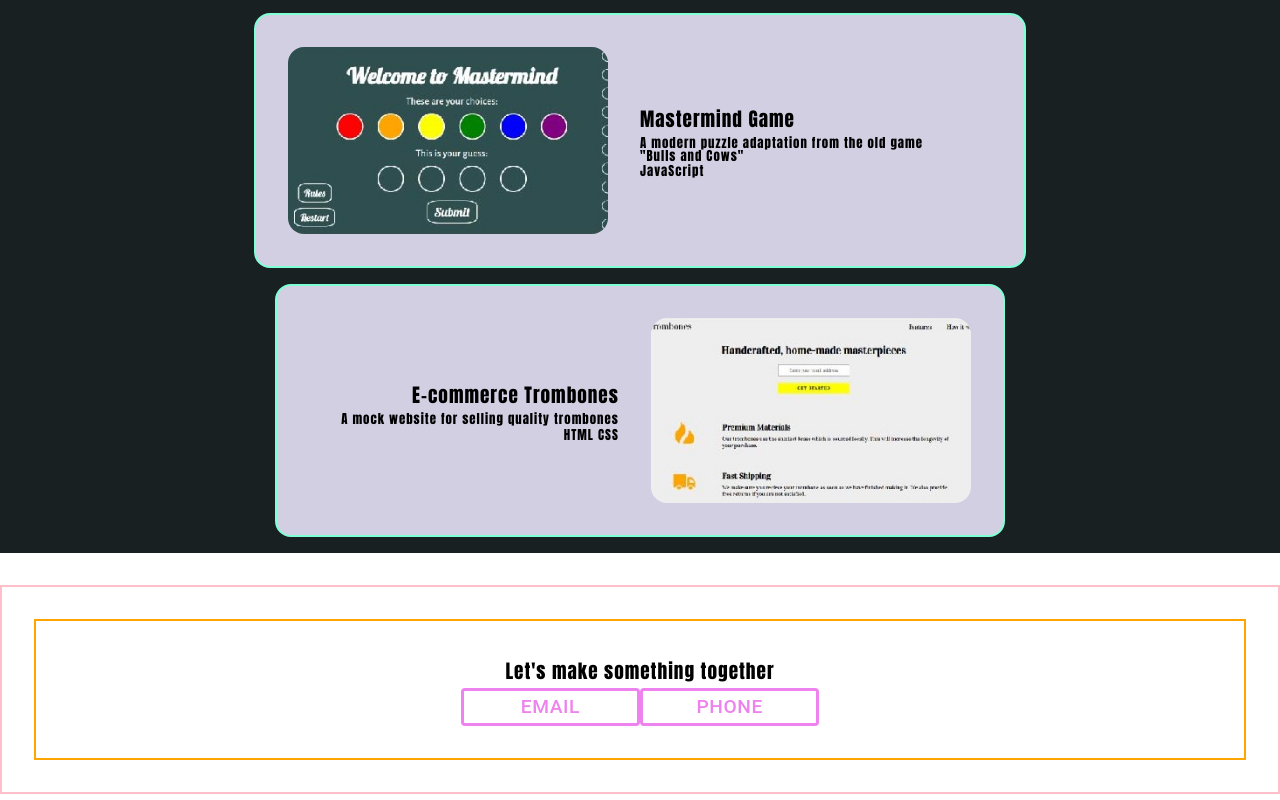
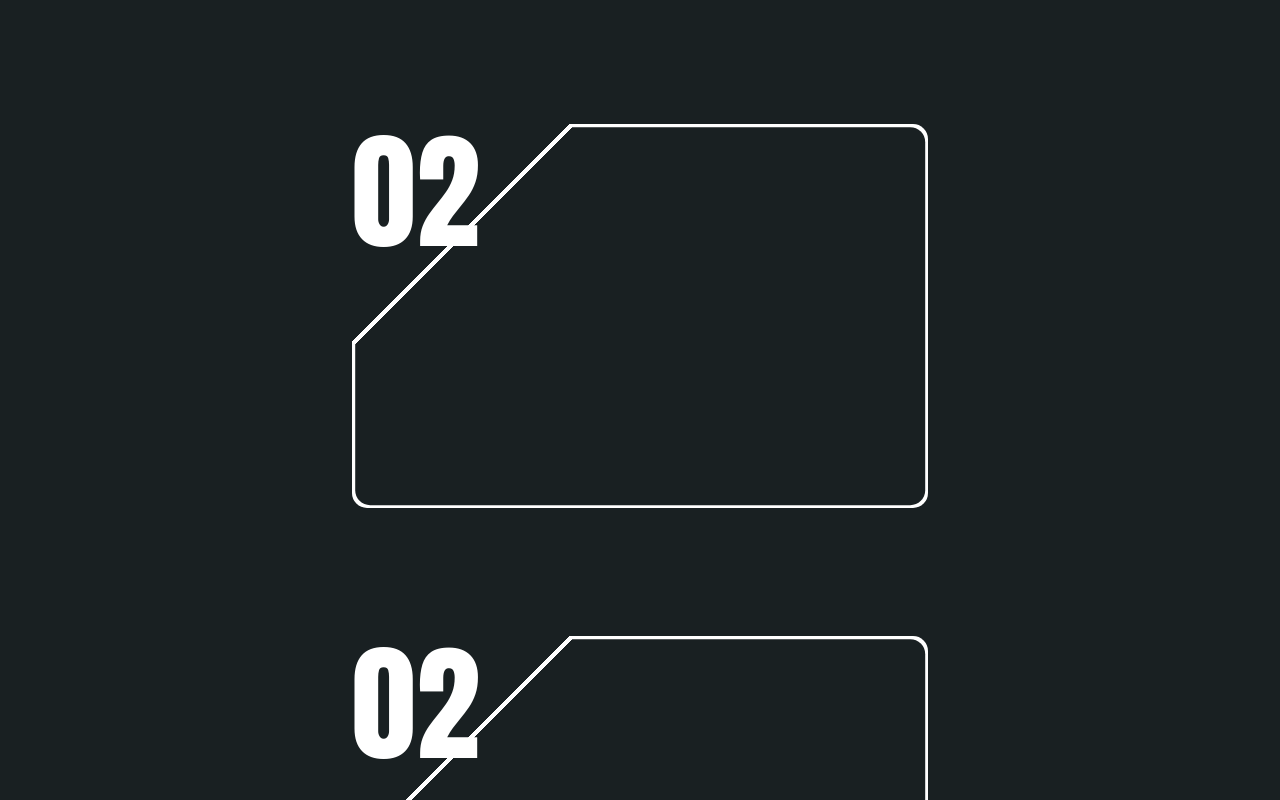
Before and after one commit to mdepietto/mdepietto.com, a React (Create React App) app: page / in a window 1280 px wide. Shown: the part 1380-2180 px from the top of the page. Built offline with nearby package versions, Linux system fonts and the light colour scheme; the HTML template or start-up script is replaced by a standard one; a web font is replaced by a local one.

Commit message:
started updating Footer but background now working, revamping Project with numbered cards

```diff
--- a/src/components/Body/Body.jsx
+++ b/src/components/Body/Body.jsx
@@ -8,17 +8,36 @@ import styled from 'styled-components';
 
 const BodyWrapper = styled.div`
   align-items: center;
+
+  // dark blue
   background: rgba(25, 32, 34);
+
+  // light blue
+  // background: rgba(121, 144, 132);
+
+  // yellow
+  // background: rgba(195, 163, 77);
+
+  // red
+  // background: rgba(158, 64, 50);
+
+  // cream
+  // background: rgba(197, 185, 151);
+
   display: flex;
   flex-direction: column;
   justify-content: center;
-  margin-bottom: 2rem;
+  padding: 2vw 0;
+`;
+
+const TitleWrapper = styled.h1`
+  margin-bottom: 3vw;
 `;
 
 const Body = () => {
   return (
     <BodyWrapper id='body'>
-      <h2>Projects</h2>
+      <TitleWrapper>Projects</TitleWrapper>
       <Project
         description='A note-taking app for books, movies, and shows that accesses data from a locally run SQL database'
         github='https://github.com/mdepietto/media-shelf'
--- a/src/components/ContactMe/ContactMe.jsx
+++ b/src/components/ContactMe/ContactMe.jsx
@@ -4,10 +4,8 @@ import styled from 'styled-components';
 
 const ContactMeWrapper = styled.div`
   align-items: center;
-  border: 2px solid orange;
   display: flex;
   flex-direction: column;
-  padding: 2rem;
 `;
 
 const ButtonsWrapper = styled.div`
@@ -15,33 +13,74 @@ const ButtonsWrapper = styled.div`
   justify-content: space-evenly;
 `;
 
-const buttonStyle = {
-  border: '3px solid violet',
-  color: 'violet',
-  fontSize: '1.5vw',
-  height: '3vw',
-  width: '14vw',
+// hover not rendering ::after background
+const buttonStyles = {
+  color: 'white',
+  fontSize: '1.7vw',
+  fontFamily: '"Anton", sans-serif',
+  marginRight: '2vw',
+  position: 'relative',
+  transition: 'padding-left 0.5s ease-in-out',
 
-  ':hover': {
-    backgroundColor: 'rgba(238, 117, 19, 0.84)',
-    border: '2px solid white',
-    color: 'white',
-  }
+  '&:hover': {
+    background: 'none',
+    paddingLeft: '1vw',
+  },
+
+  '&::before': {
+    borderBottom: '4px solid white',
+    borderBottomLeftRadius: '5px',
+    borderLeft: '4px solid white',
+    borderTop: '4px solid white',
+    borderTopLeftRadius: '5px',
+    content: '""',
+    height: '2.1vw',
+    left: '0',
+    position: 'absolute',
+    transition: 'all 0.5s ease-in-out',
+    width: '33%',
+  },
+
+  '&:hover::before': {
+    height: '100%',
+    width: '66%',
+  },
+
+  '&::after': {
+    background: 'linear-gradient(to right, rgba(0, 0, 0, .6), rgba(0, 0, 0, 0))',
+    content: '""',
+    height: '2.1vw',
+    left: '0',
+    position: 'absolute',
+    top: '0',
+    transition: 'all 0.5s ease-in-out',
+    width: '0',
+    zIndex: '-1',
+  },
+
+  '&:hover::after': {
+    height: '100%',
+    width: '66%',
+  },
 }
 
 const ContactMe = () => {
   return (
     <ContactMeWrapper id='contact-me'>
-      <h3>Let's make something together</h3>
+      <h1>Let's make something together</h1>
       <ButtonsWrapper>
         <Button
-          href=''
-          sx={buttonStyle}
-        >email</Button>
+          href="mailto:depietto.dev@gmail.com?subject=You're Hired!"
+          sx={buttonStyles}
+        >
+          email
+        </Button>
         <Button
-          href=''
-          sx={buttonStyle}
-        >phone</Button>
+          href='tel:6313164713'
+          sx={buttonStyles}
+        >
+          phone
+        </Button>
       </ButtonsWrapper>
     </ContactMeWrapper>
   );
--- a/src/components/Footer/Footer.jsx
+++ b/src/components/Footer/Footer.jsx
@@ -1,10 +1,13 @@
 import React from 'react';
 import ContactMe from 'components/ContactMe/ContactMe';
+import footerImage from 'images/footer-background.png';
 import styled from 'styled-components';
 
 const FooterWrapper = styled.div`
-  border: 2px solid pink;
-  padding: 2rem;
+  background-image: url(${footerImage});
+  background-repeat: no-repeat;
+  background-size: 100%;
+  padding: 2vw 0;
 `;
 
 const Footer = () => {
--- a/src/components/Header/BioButton.jsx
+++ b/src/components/Header/BioButton.jsx
@@ -1,12 +1,10 @@
-import React, { useState } from 'react';
+import React from 'react';
 import { Button } from '@mui/material';
-import styled from 'styled-components';
 
 const buttonStyles = {
   color: 'white',
   fontSize: '1.7vw',
   fontFamily: '"Anton", sans-serif',
-  height: '3.3vw',
   marginRight: '2vw',
   position: 'relative',
   transition: 'padding-left 0.5s ease-in-out',
@@ -34,32 +32,32 @@ const buttonStyles = {
     height: '100%',
     width: '66%',
   },
+
+  '&::after': {
+    background: 'linear-gradient(to right, rgba(0, 0, 0, .6), rgba(0, 0, 0, 0))',
+    content: '""',
+    height: '2.1vw',
+    left: '0',
+    position: 'absolute',
+    transition: 'all 0.5s ease-in-out',
+    width: '0',
+    zIndex: '-1',
+  },
+
+  '&:hover::after': {
+    height: '100%',
+    width: '66%',
+  },
 }
 
-const StyledBackground = styled.div`
-  background: linear-gradient(to right, rgba(0, 0, 0, 1), rgba(0, 0, 0, 0));
-  height: ${({ isHovered }) => isHovered ? '100%' : '2.2vw'};
-  left: 0;
-  opacity: ${({ isHovered }) => isHovered ? '1' : '0'};
-  position: absolute;
-  transition: all 0.5s ease-in-out;
-  width: ${({ isHovered }) => isHovered ? '66%' : '33%'};
-  z-index: -1;
-`;
-
 const BioButton = ({ href, text }) => {
-  const [isHovered, setIsHovered] = useState(false);
-
   return (
     <Button
       href={href}
-      onMouseEnter={() => setIsHovered(true)}
-      onMouseLeave={() => setIsHovered(false)}
       sx={buttonStyles}
       target='blank'
     >
       {text}
-      <StyledBackground isHovered={isHovered} />
     </Button>
   );
 };
--- a/src/components/Nav/Nav.jsx
+++ b/src/components/Nav/Nav.jsx
@@ -7,7 +7,6 @@ const appBarStyles = {
   background: 'linear-gradient(to bottom, rgba(25, 32, 34, .6), 20%, rgba(0, 0, 0, 0))',
   backgroundColor: 'rgba(0, 0, 0, 0)',
   boxShadow: '0',
-  color: 'white',
   transform: 'translateY(-100%)',
 
   animation: 'slideIn 0.5s forwards',
@@ -27,7 +26,7 @@ const typographyStyles = {
 const NavButtonsWrapper = styled.div`
   display: flex;
   justify-content: space-around;
-  width: 18%;
+  width: 17%;
 `;
 
 const Nav = () => {
@@ -45,11 +44,6 @@ const Nav = () => {
           <NavButton blank={false} href='#body' text='Projects' />
           <NavButton blank={false} href='#contact-me' text='Contact' />
         </NavButtonsWrapper>
-
-        {/* <NavButton href='resume-dev - overleaf (May 2024).pdf' text='Resume' />
-        <NavButton href='https://github.com/mdepietto' text='GitHub' />
-        <NavButton href="mailto:depietto.dev@gmail.com?subject=You're Hired!" text='Email' />
-        <NavButton href='tel:6313164713' text='Phone' /> */}
       </Toolbar>
     </AppBar>
   )
--- a/src/components/Nav/NavButton.jsx
+++ b/src/components/Nav/NavButton.jsx
@@ -1,13 +1,12 @@
 import React from 'react';
 import { Button } from '@mui/material';
 
-const navButtonStyles = {
-  color: 'white',
+const buttonStyles = {
   display: 'flex',
   justifyContent: 'end',
   fontSize: '1.2vw',
   fontFamily: '"Anton", sans-serif',
-  height: '1.5vw',
+  paddingRight: '.4vw',
   position: 'relative',
 
   '&:hover': {
@@ -21,7 +20,8 @@ const navButtonStyles = {
     borderTop: '2px solid white',
     borderTopRightRadius: '3px',
     content: '""',
-    height: '100%',
+    height: '1.6vw',
+    marginBottom: '2px',
     right: '0',
     position: 'absolute',
     transition: 'width 0.5s ease-in-out',
@@ -31,16 +31,30 @@ const navButtonStyles = {
   '&:hover::before': {
     width: '66%',
   },
+
+  '&::after': {
+    background: 'linear-gradient(to left, rgba(0, 0, 0, .5), rgba(0, 0, 0, 0))',
+    content: '""',
+    height: '1.6vw',
+    right: '0',
+    position: 'absolute',
+    transition: 'all 0.5s ease-in-out',
+    width: '0',
+    zIndex: '-1',
+  },
+
+  '&:hover::after': {
+    width: '66%',
+  },
 }
 
-// add cool background thing?
 const NavButton = ({ blank, href, text }) => {
   return (
     <Button
       color="inherit"
       href={href}
       target={blank && 'blank'}
-      sx={navButtonStyles}
+      sx={buttonStyles}
     >
       {text}
     </Button>
--- a/src/components/Project/Project.jsx
+++ b/src/components/Project/Project.jsx
@@ -4,13 +4,12 @@ import styled from 'styled-components';
 
 const ProjectWrapper = styled.div`
   align-items: center;
-  background-color: rgb(211, 207, 227);
-  border: 2px solid aquamarine;
+  background-color: rgba(121, 144, 132);
   border-radius: 1rem;
   display: flex;
   flex-direction: ${({ reverse }) => reverse && 'row-reverse' };
   max-width: 55vw;
-  margin-bottom: 2vh;
+  margin-bottom: 4vh;
   padding: 2rem;
   justify-content: center;
 `;
@@ -23,16 +22,60 @@ const DescriptionWrapper = styled.div`
   padding: 2rem;
 `;
 
+// const Project = ({ description, github, image, live, reverse, title, tools }) => {
+//   return (
+//     <ProjectWrapper reverse={reverse}>
+//       <ProjectImage alt={title} github={github} live={live} src={image} />
+//       <DescriptionWrapper reverse={reverse}>
+//         <h3>{title}</h3>
+//         <p>{description}</p>
+//         <p>{tools}</p>
+//       </DescriptionWrapper>
+//     </ProjectWrapper>
+//   );
+// };
+
+const radius = '15px';
+const height = '30';
+const width = '45';
+const afterHeight = (height - .5).toString();
+const afterWidth = (width - .5).toString();
+const chop = '12';
+
+const Wrapper = styled.div`
+  background: linear-gradient(135deg, transparent ${chop}vw, white 0);
+  border-radius: ${radius};
+  height: ${height}vw;
+  margin: 5vw;
+  position: relative;
+  width: ${width}vw;
+  z-index: 0;
+
+  &:before {
+    background: linear-gradient(135deg, transparent ${chop}vw, rgba(25, 32, 34) 0);
+    border-radius: ${radius};
+    content: '';
+    font-size: 14vw;
+    height: ${afterHeight}vw;
+    left: 50%;
+    position: absolute;
+    transform: translate(-50%, -50%);
+    top: 50%;
+    width: ${afterWidth}vw;
+    z-index: -1;
+  }
+
+  &:after {
+    content: '02';
+    font-size: 10vw;
+    position: absolute;
+    transform: translateY(-15%);
+  }
+`;
+
 const Project = ({ description, github, image, live, reverse, title, tools }) => {
   return (
-    <ProjectWrapper reverse={reverse}>
-      <ProjectImage alt={title} github={github} live={live} src={image} />
-      <DescriptionWrapper reverse={reverse}>
-        <h3>{title}</h3>
-        <p>{description}</p>
-        <p>{tools}</p>
-      </DescriptionWrapper>
-    </ProjectWrapper>
+    <Wrapper />
   );
 };
 
--- a/src/index.css
+++ b/src/index.css
@@ -1,8 +1,5 @@
-:root {
-  --dark-blue: #192022,
-}
-
 html {
+  color: white;
   scroll-behavior: smooth;
 }
 
@@ -17,7 +14,6 @@ body {
 }
 
 h1 {
-  color: white;
   font-size: 4vw;
   font-weight: normal;
   line-height: 4vw;
@@ -25,7 +21,6 @@ h1 {
 }
 
 h2 {
-  color: white;
   font-size: 2vw;
   font-weight: normal;
   line-height: 2vw;
```
Also changed, not shown: src/images/footer-background.png (added).
